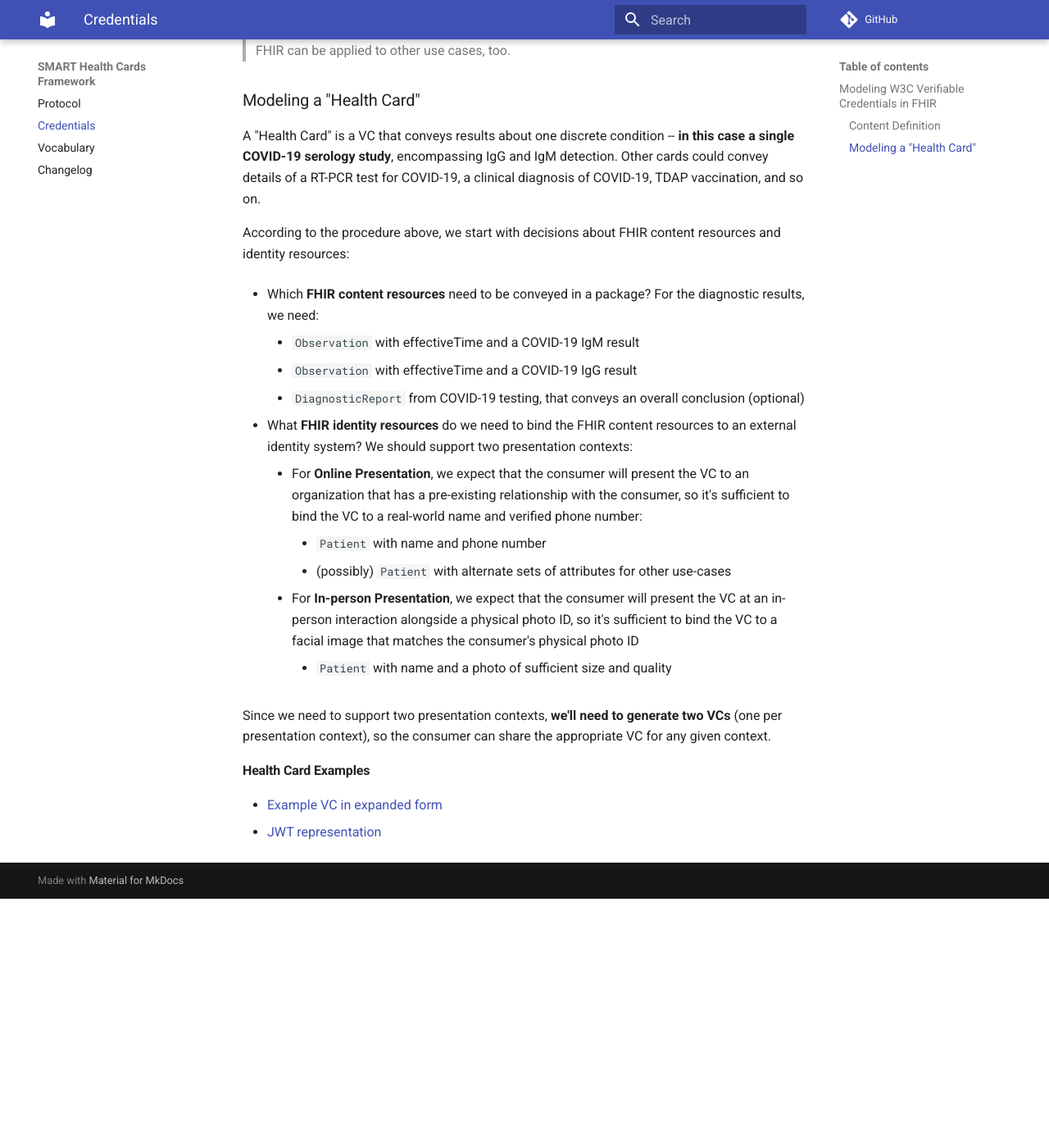
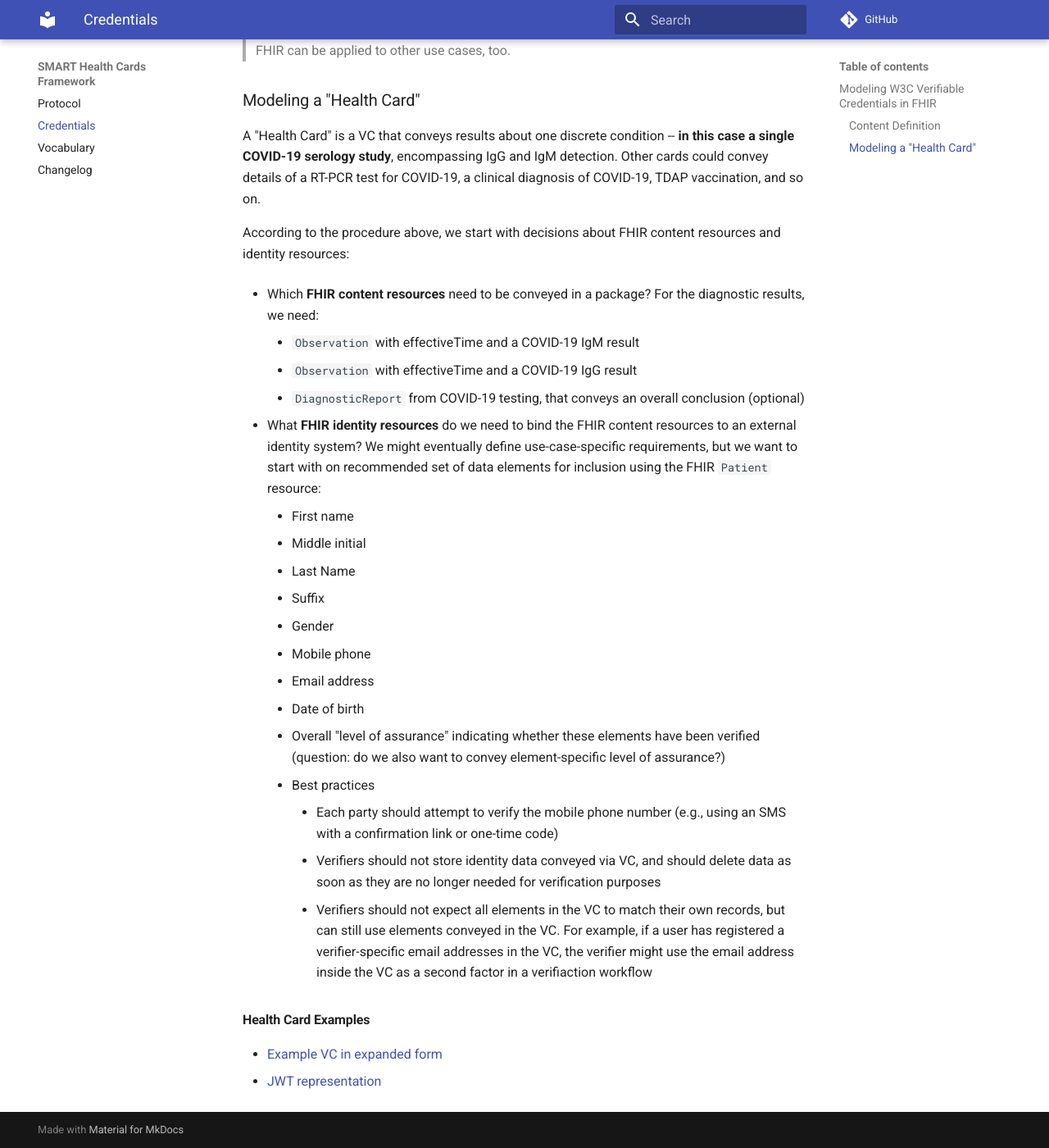
Before and after one commit to smart-on-fhir/health-cards, an MkDocs documentation site: the page built from docs/credential-modeling.md, in a window 1280 px wide and 1400 px high, scrolled down 1110 px. Shown: the whole window at 82% size. Built offline with MkDocs 1.6.1 and Material for MkDocs 9.7.7, drawn with Linux system fonts in a browser that asks for light colours; comment, search, counter and statistics services are not loaded; before the commit the page ends 2206 px from its top, so only the background shows below that.

Commit message:
One presentation context; simplify demographics recommendations

```diff
--- a/docs/credential-modeling.md
+++ b/docs/credential-modeling.md
@@ -48,14 +48,23 @@ According to the procedure above, we start with decisions about FHIR content res
     * `Observation` with effectiveTime and a COVID-19 IgG result
     * `DiagnosticReport` from COVID-19 testing, that conveys an overall conclusion (optional)
 
-* What **FHIR identity resources** do we need to bind the FHIR content resources to an external identity system? We should support two presentation contexts:
-    * For **Online Presentation**, we expect that the consumer will present the VC to an organization that has a pre-existing relationship with the consumer, so it's sufficient to bind the VC to a real-world name and verified phone number:
-        * `Patient` with name and phone number
-        * (possibly) `Patient` with alternate sets of attributes for other use-cases
-    * For **In-person Presentation**, we expect that the consumer will present the VC at an in-person interaction alongside a physical photo ID, so it's sufficient to bind the VC to a facial image that matches the consumer's physical photo ID
-        * `Patient` with name and a photo of sufficient size and quality
+* What **FHIR identity resources** do we need to bind the FHIR content resources to an external identity system? We might eventually define use-case-specific requirements, but we want to start with on recommended set of data elements for inclusion using the FHIR `Patient` resource:
 
-Since we need to support two presentation contexts, **we'll need to generate two VCs** (one per presentation context), so the consumer can share the appropriate VC for any given context.
+    * First name
+    * Middle initial
+    * Last Name
+    * Suffix
+    * Gender
+    * Mobile phone
+    * Email address
+    * Date of birth
+
+    * Overall "level of assurance" indicating whether these elements have been verified (question: do we also want to convey element-specific level of assurance?)
+
+    * Best practices
+        * Each party should attempt to verify the mobile phone number (e.g., using an SMS with a confirmation link or one-time code)
+        * Verifiers should not store identity data conveyed via VC, and should delete data as soon as they are no longer needed for verification purposes
+        * Verifiers should not expect all elements in the VC to match their own records, but can still use elements conveyed in the VC. For example, if a user has registered a verifier-specific email addresses in the VC, the verifier might use the email address inside the VC as a second factor in a verifiaction workflow
 
 ### Health Card Examples
 
```
Also changed, not shown: docs/index.md (+1 -7 lines).
